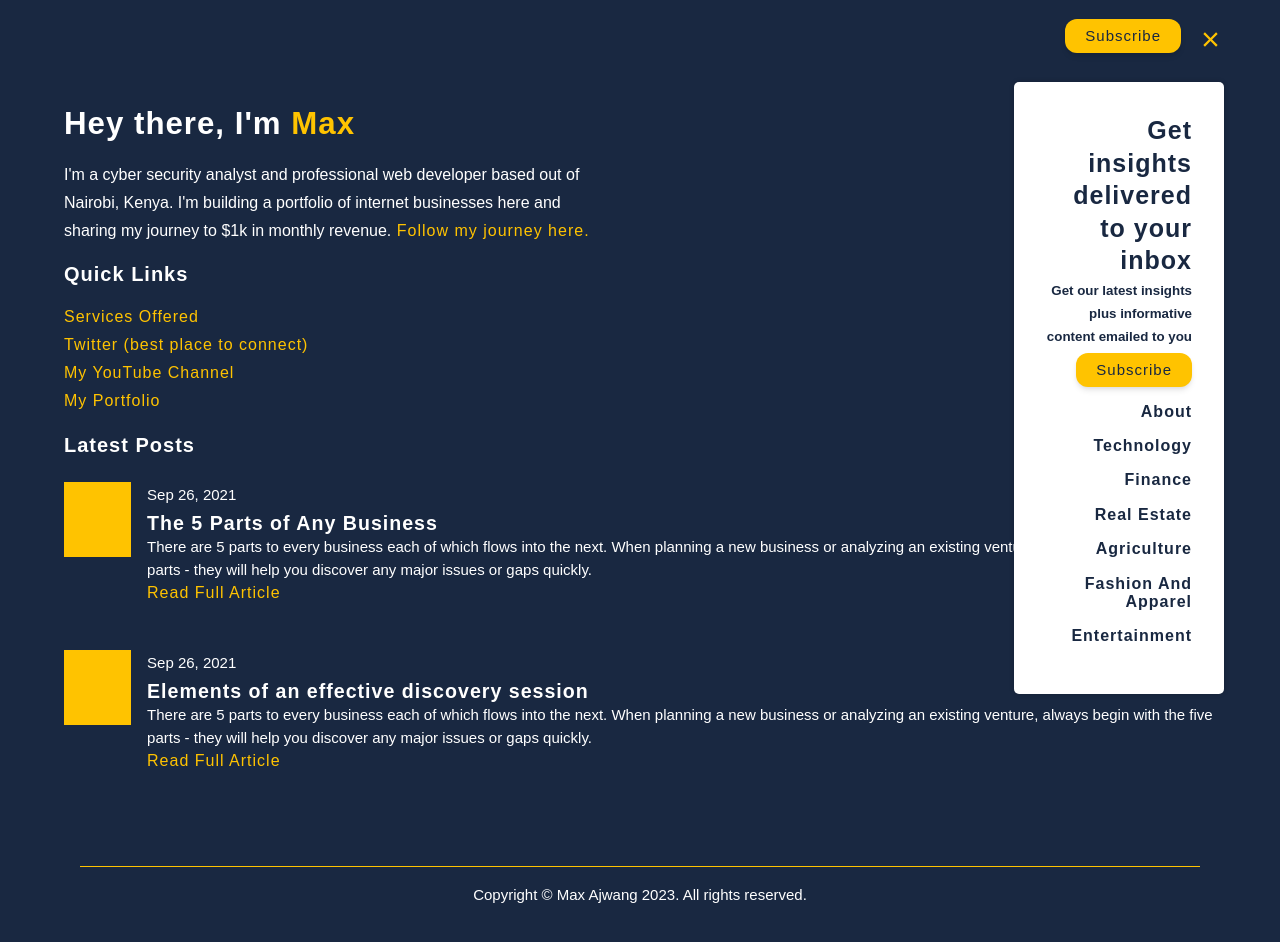
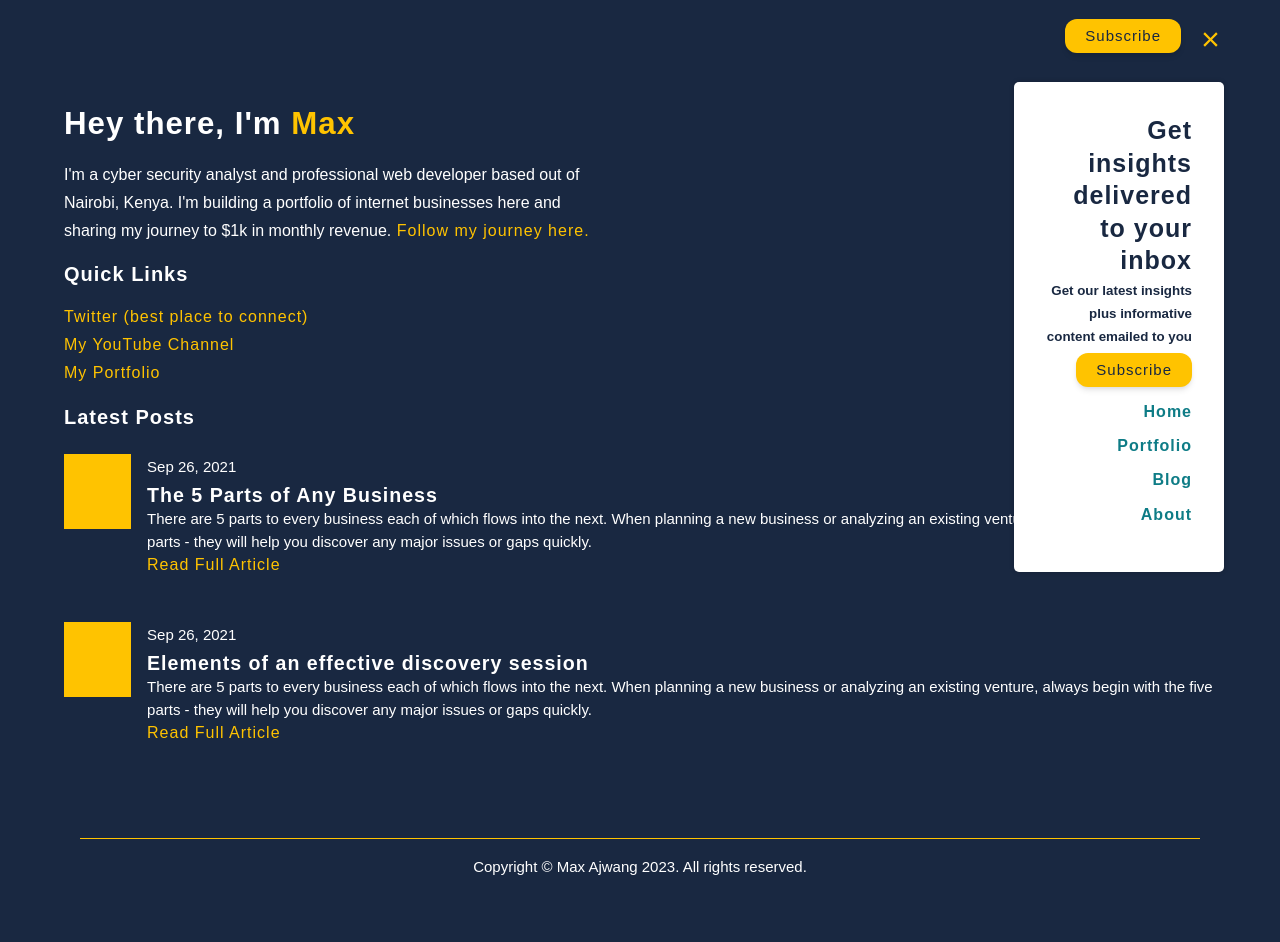
Before and after one commit to max-ajwang/MERN-stack-REST-API, a React (Create React App) app in the folder client/: page / in a window 1280 px wide. Both pictures are taken after a click on the icon 1210 px from the left and 39 px from the top of the page. Shown: the top 942 px of the page. Built offline with nearby package versions, Linux system fonts and the light colour scheme.

Commit message:
Navbar links

```diff
--- a/client/src/App.js
+++ b/client/src/App.js
@@ -1,7 +1,7 @@
 //Router
 import {BrowserRouter, Routes, Route} from 'react-router-dom'
 //Pages
-import { Landing, Subscribe, Error, About } from './pages'
+import { Landing, Subscribe, Error, About, Portfolio, Blog } from './pages'
 
 //create function based component and capitalize the first letter of the function name.
 //return JSX (html to be displayed in index.html)
@@ -12,6 +12,8 @@ function App () {
         <Route path='/' element={<Landing />} />
         <Route path='/subscribe' element={<Subscribe />} />
         <Route path='/about' element={<About />}/>
+        <Route path='/portfolio' element={<Portfolio />}/>
+        <Route path='./blog' element={<Blog />}/>
         <Route path='*' element={<Error />} />
       </Routes>
     </BrowserRouter>
--- a/client/src/assets/wrappers/Navbar.js
+++ b/client/src/assets/wrappers/Navbar.js
@@ -76,10 +76,10 @@ const Wrapper = styled.header`
 
   .navbar-menu-container p {
     margin: 1rem 0;
+    color: var(--primary-700);
     :hover{
-      color: var(--white);
-      background-color: var(--navy-blue);
-      border-radius: var(--borderRadius);
+      color: var(--dark-yellow);
+      box-shadow: var(--shadow-1);
     }
   }
 
--- a/client/src/components/Header.js
+++ b/client/src/components/Header.js
@@ -16,7 +16,6 @@ const Header = () => {
           {/*<button className='btn btn-hero'>Login/Register</button>*/}
           <h5>Quick Links</h5>
           <ul>
-            <li><a href='#MyServices'>Services Offered</a></li>
             <li><a href='#Twitter'>Twitter (best place to connect)</a></li>
             <li><a href='#YT'>My YouTube Channel</a></li>
             <li><a href='#MyPortfolio'>My Portfolio</a></li>
--- a/client/src/components/Navbar.js
+++ b/client/src/components/Navbar.js
@@ -45,26 +45,17 @@ const Navbar = () => {
                     <button className='btn btn-hero' type='button'>Subscribe</button>
                   </a>
                 </div>
+                <a href='#'>
+                  <p>Home</p>
+                </a>
+                <a href='./portfolio'>
+                  <p>Portfolio</p>
+                </a>
+                <a href='./blog'>
+                  <p>Blog</p>
+                </a>
                 <a href='./about'>
                   <p>About</p>
-                </a>
-                <a href='#'>
-                  <p>Technology</p>
-                </a>
-                <a href='#'>
-                  <p>Finance</p>
-                </a>
-                <a href='#'>
-                  <p>Real Estate</p>
-                </a>
-                <a href='#'>
-                  <p>Agriculture</p>
-                </a>
-                <a href='#'>
-                  <p>Fashion and Apparel</p>
-                </a>
-                <a href='#'>
-                  <p>Entertainment</p>
                 </a>
               </div>
             </div>
--- /dev/null
+++ b/client/src/pages/Blog.js
@@ -0,0 +1,9 @@
+import React from 'react'
+
+const Blog = () => {
+  return (
+    <div>Blog</div>
+  )
+}
+
+export default Blog
--- a/client/src/pages/index.js
+++ b/client/src/pages/index.js
@@ -2,5 +2,7 @@ import Landing from './Landing';
 import Error from './Error';
 import Subscribe from './Subscribe';
 import About from './About';
+import Portfolio from './Portfolio';
+import Blog from './Blog';
 
-export { Landing, Error, Subscribe, About }
+export { Landing, Error, Subscribe, About, Portfolio, Blog }
```
